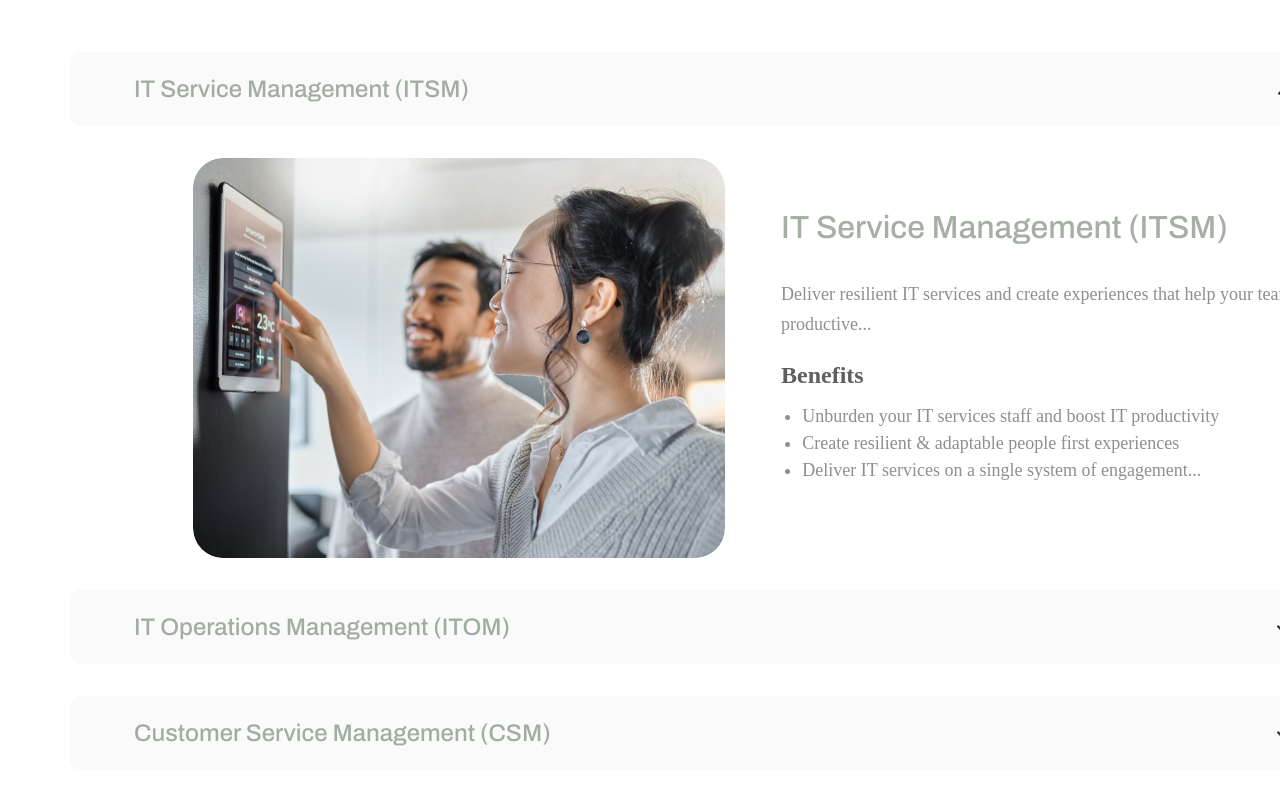
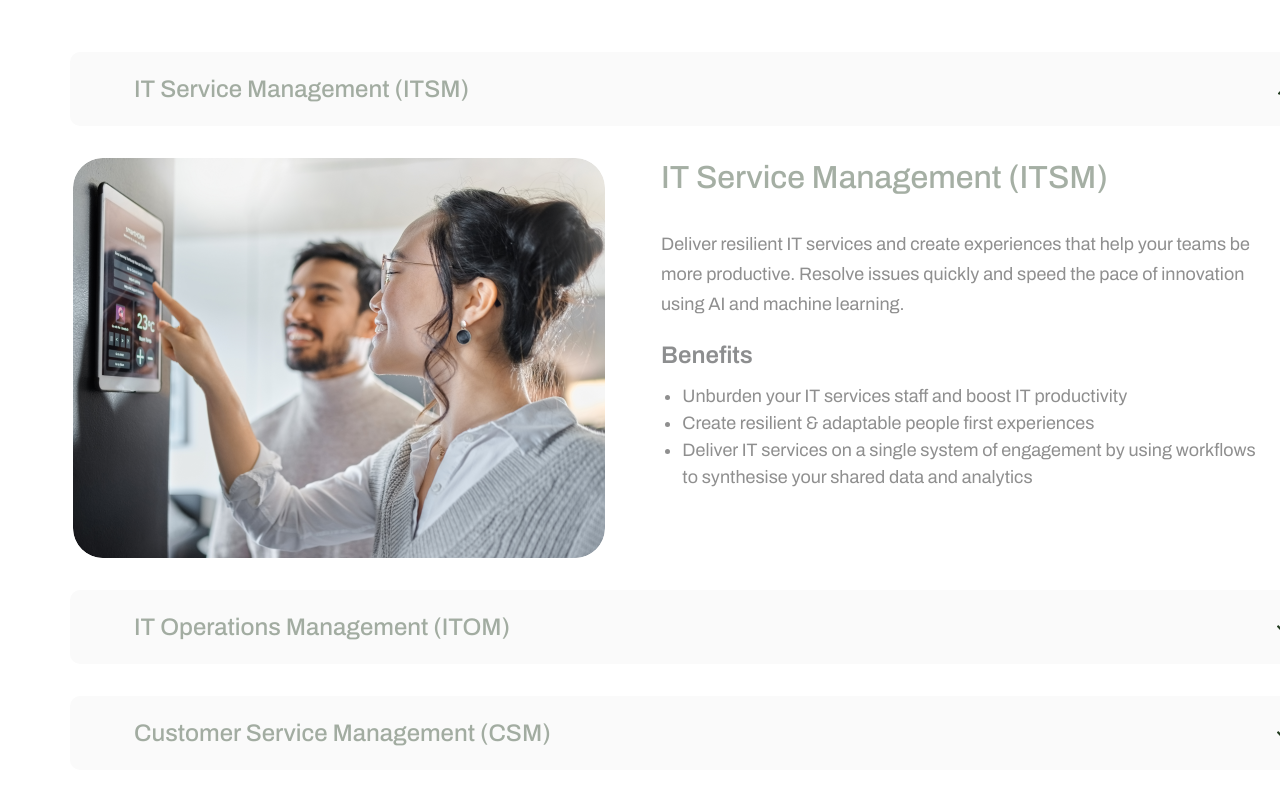
Before and after one commit to Sandeep9480/DT-SYSTEM, a Next.js app: page /ServicesImplementation in a window 1280 px wide. Shown: the part 640-1440 px from the top of the page. Built offline with nearby package versions, Linux system fonts and the light colour scheme.

Commit message:
advisory page change

```diff
--- a/components/DigitalTranspormationRoadmap.tsx
+++ b/components/DigitalTranspormationRoadmap.tsx
@@ -74,7 +74,9 @@ const DigitalTranspormationRoadmap: NextPage<
   const [openAccordion, setOpenAccordion] = useState<number | null>(1); // Allow null and number
 
   const handleAccordionToggle = (index: number): void => {
-    setOpenAccordion((prevIndex) => (prevIndex === index ? null : index));
+    if (openAccordion !== index) {
+      setOpenAccordion(index);
+    }
   };
   const [style, setStyle] = useState({});
   const [div, setDiv] = useState({});
@@ -213,7 +215,8 @@ const DigitalTranspormationRoadmap: NextPage<
                 }}
               >
                 <div className="h-[4.625rem] w-full rounded-3xs bg-gray-100 flex flex-row items-center justify-between py-[0.75rem] px-[2rem] box-border">
-                  <div className="font-medium font-archivo text-[1.5rem] bg-transparent leading-[3.125rem] text-color-6 text-left truncate mq450:text-[1.188rem] mq450:leading-[2.5rem]">
+                  <div className={`font-medium font-archivo text-[1.5rem] bg-transparent leading-[3.125rem] ${openAccordion === item.id ? 'text-color-5' : 'text-color-6'
+                    } text-left truncate mq450:text-[1.188rem] mq450:leading-[2.5rem]`}>
                     {item.title}
                   </div>
                   <div className="h-[1.813rem] w-[0.825rem] flex items-center justify-center box-border">
--- a/pages/ServicesImplementation.tsx
+++ b/pages/ServicesImplementation.tsx
@@ -102,10 +102,10 @@ const ServicesImplementation: NextPage = () => {
       image: "/smarthometechnologywallsystemandcouplewith20231127051651utc-1@2x.png",
       content: {
         text: "IT Service Management (ITSM)",
-        deliverResilientITServices: "Deliver resilient IT services and create experiences that help your teams be more productive...",
+        deliverResilientITServices: "Deliver resilient IT services and create experiences that help your teams be more productive. Resolve issues quickly and speed the pace of innovation using AI and machine learning.",
         unburdenYourITServicesStaff: "Unburden your IT services staff and boost IT productivity",
         createResilientAdaptablePeople1: "Create resilient & adaptable people first experiences",
-        deliverITServicesOnASingle1: "Deliver IT services on a single system of engagement..."
+        deliverITServicesOnASingle1: "Deliver IT services on a single system of engagement by using workflows to synthesise your shared data and analytics"
       }
     },
     {
@@ -277,9 +277,10 @@ const ServicesImplementation: NextPage = () => {
                   className={`w-full flex flex-col items-center justify-start [transition-property:height] ease-[cubic-bezier(0.4,_0,_0.2,_1)] duration-[300ms] overflow-hidden ${openAccordion === item.id ? "h-auto" : "h-0"}`}
                   data-acc-content
                 >
-                  <div className="flex md:flex-row items-center gap-6 responsive">
+                  <div className="flex md:flex-row items-start justify-start gap-6 responsive">
                     <Image
-                      className="w-[33.25rem] h-[25rem] relative rounded-11xl object-cover img ml-[2rem]"
+                      style={{ margin: 0, marginTop: "2rem", marginLeft: "-5rem" }}
+                      className="w-[33.25rem] h-[25rem] relative rounded-11xl object-cover img "
                       loading="lazy"
                       width={532}
                       height={400}
@@ -298,17 +299,17 @@ const ServicesImplementation: NextPage = () => {
                         <div className="flex flex-col items-start justify-start gap-[1rem]">
                           <div className="flex flex-col gap-[0.5rem]">
 
-                            <div className="w-[37.75rem] relative text-[1.125rem] leading-[1.875rem] text-color-6 inline-block mq800:w-[50%]">
+                            <div className="w-[37.75rem] relative text-[1.125rem] leading-[1.875rem] text-color-6 inline-block mq800:w-[50%]" style={{ fontFamily: "Archivo" }}>
                               {item.content.deliverResilientITServices}
                             </div>
 
                           </div>
                           <div className="flex flex-col gap-[0.5rem] text-[1.5rem] text-color-5">
-                            <div className="relative leading-[2.5rem] font-semibold mq450:text-[1.188rem] mq450:leading-[2rem]">
+                            <div className="relative leading-[2.5rem] font-semibold mq450:text-[1.188rem] mq450:leading-[2rem] opacity-70" style={{ fontFamily: "Archivo" }} >
                               Benefits
                             </div>
-                            <div className="relative text-[1.125rem] leading-[150%] text-color-6">
-                              <ul className="m-0 font-inherit text-inherit pl-[1.333rem]">
+                            <div className="relative text-[1.125rem] leading-[150%] text-color-6 ">
+                              <ul className="m-0 font-inherit text-inherit pl-[1.333rem]" style={{ fontFamily: "Archivo" }}>
                                 <li className="my-[undefined] mx-[undefined]">{item.content.unburdenYourITServicesStaff}</li>
                                 <li className="my-[undefined] mx-[undefined]">{item.content.createResilientAdaptablePeople1}</li>
                                 <li className="my-[undefined] mx-[undefined]">{item.content.deliverITServicesOnASingle1}</li>
```
